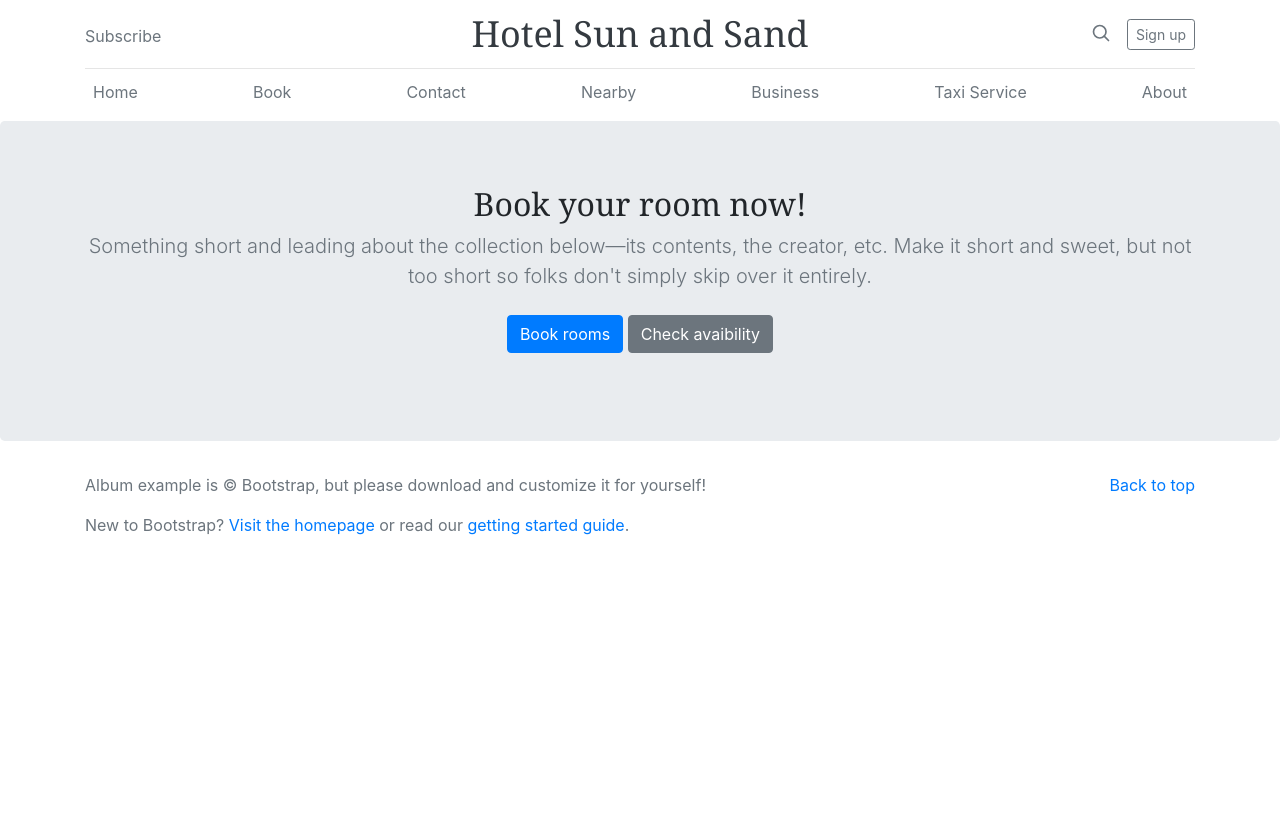
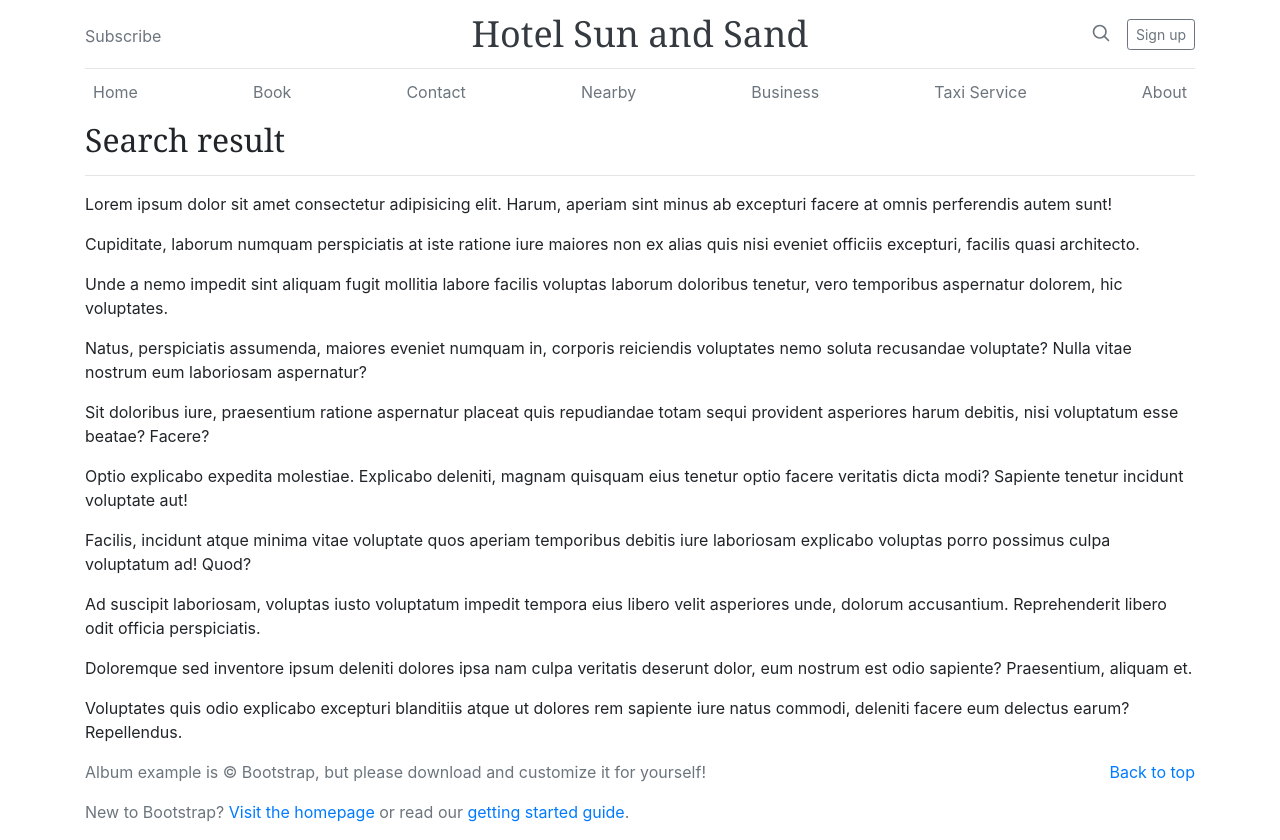
Before and after one commit to darshanmarathe/SunAndSandDemo, a website: page searchresult.html in a window 1280 px wide. Before the commit the page ends 800 px from the top, so only its background shows below. Drawn offline with nearby package versions, Linux system fonts and the light colour scheme.

Commit message:
Added search results

```diff
--- a/searchresult.html
+++ b/searchresult.html
@@ -11,9 +11,25 @@
 </head>
 <body>
 <partial src="/partials/header.html"></partial>
-<partial src="/partials/hero.html"></partial>
+
+<div class="container">
+
+    <h2>Search result</h2>
+    <hr>
 
 
+    <p>Lorem ipsum dolor sit amet consectetur adipisicing elit. Harum, aperiam sint minus ab excepturi facere at omnis perferendis autem sunt!</p>
+<p>Cupiditate, laborum numquam perspiciatis at iste ratione iure maiores non ex alias quis nisi eveniet officiis excepturi, facilis quasi architecto.</p>
+<p>Unde a nemo impedit sint aliquam fugit mollitia labore facilis voluptas laborum doloribus tenetur, vero temporibus aspernatur dolorem, hic voluptates.</p>
+<p>Natus, perspiciatis assumenda, maiores eveniet numquam in, corporis reiciendis voluptates nemo soluta recusandae voluptate? Nulla vitae nostrum eum laboriosam aspernatur?</p>
+<p>Sit doloribus iure, praesentium ratione aspernatur placeat quis repudiandae totam sequi provident asperiores harum debitis, nisi voluptatum esse beatae? Facere?</p>
+<p>Optio explicabo expedita molestiae. Explicabo deleniti, magnam quisquam eius tenetur optio facere veritatis dicta modi? Sapiente tenetur incidunt voluptate aut!</p>
+<p>Facilis, incidunt atque minima vitae voluptate quos aperiam temporibus debitis iure laboriosam explicabo voluptas porro possimus culpa voluptatum ad! Quod?</p>
+<p>Ad suscipit laboriosam, voluptas iusto voluptatum impedit tempora eius libero velit asperiores unde, dolorum accusantium. Reprehenderit libero odit officia perspiciatis.</p>
+<p>Doloremque sed inventore ipsum deleniti dolores ipsa nam culpa veritatis deserunt dolor, eum nostrum est odio sapiente? Praesentium, aliquam et.</p>
+<p>Voluptates quis odio explicabo excepturi blanditiis atque ut dolores rem sapiente iure natus commodi, deleniti facere eum delectus earum? Repellendus.</p>
+
+</div>
 
 <partial src="/partials/footer.html"></partial>
 
```
